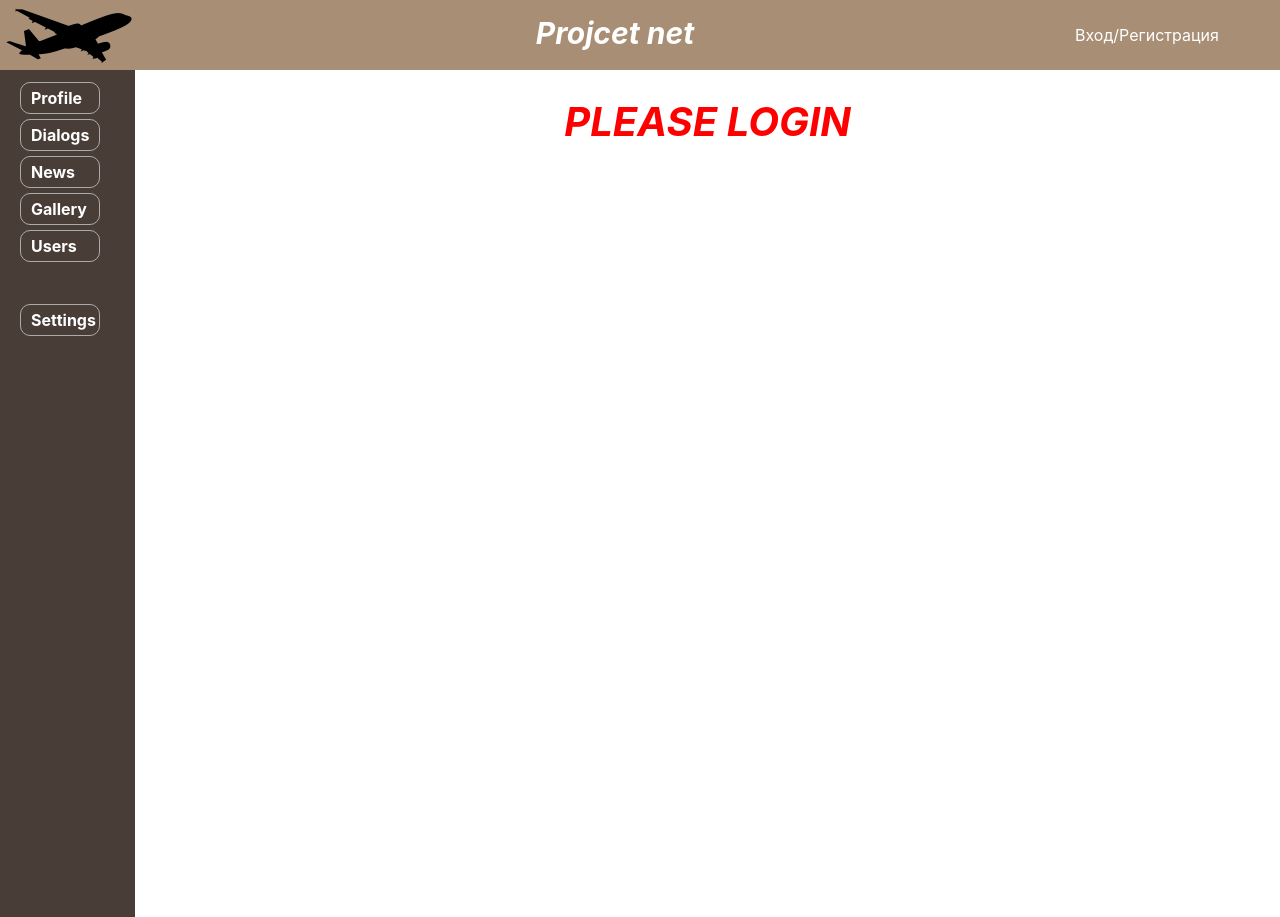
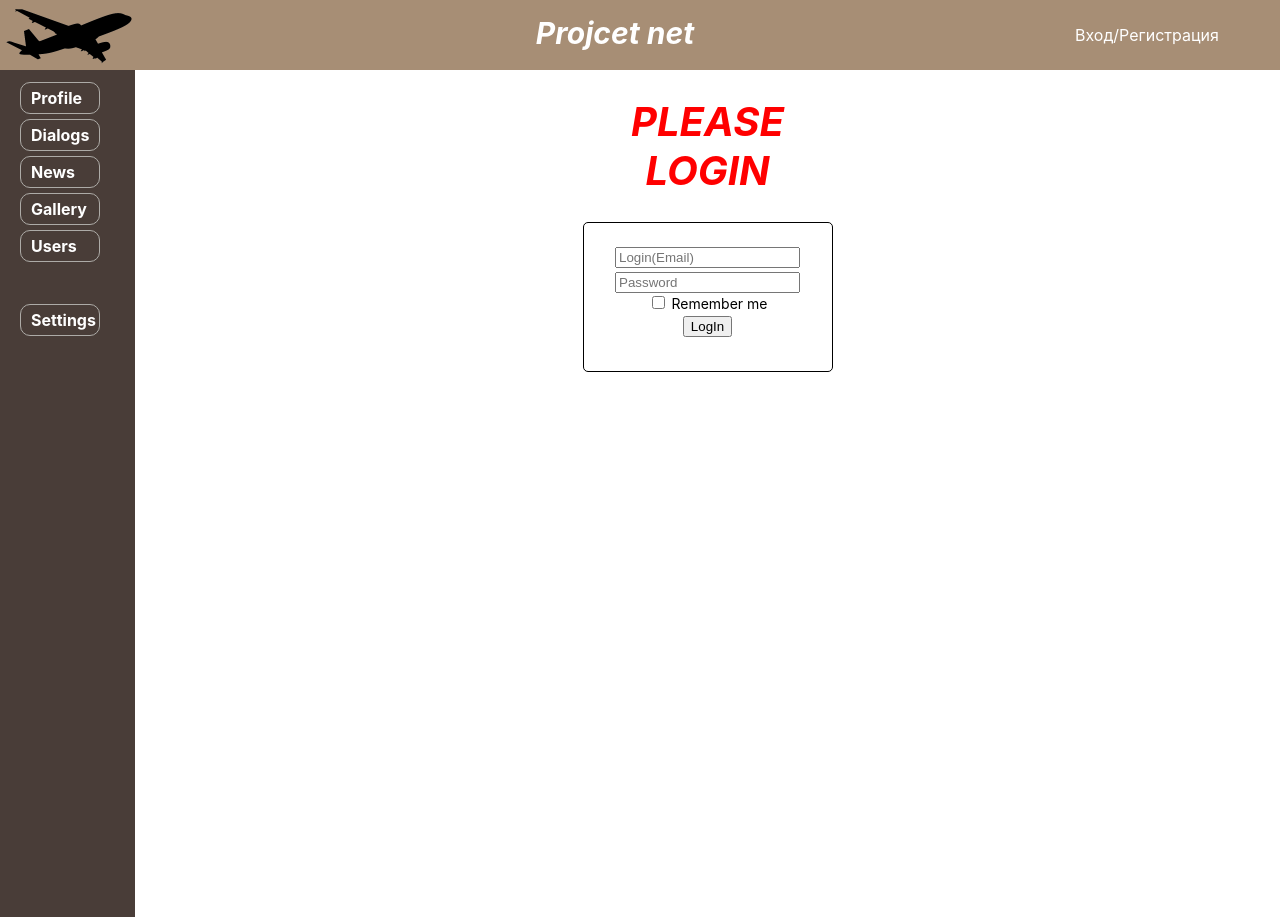
Before and after one commit to Priv-u/my-new-net, a React (Create React App) app: page /login in a window 1280 px wide. Built offline with nearby package versions, Linux system fonts and the light colour scheme; no server answers.

Commit message:
Зарефакторил добавление поста в профиль

```diff
--- a/src/components/Login/Login.jsx
+++ b/src/components/Login/Login.jsx
@@ -1,13 +1,42 @@
 import React from 'react';
 import s from './Login.module.css';
+import { reduxForm, Field } from 'redux-form';
+// import Field from 'redux-form/lib/Field';
+
+const LoginForm = (props) => {
+  // debugger;
+  return (
+    <form className={s.form} onSubmit={props.handleSubmit}>
+      <div>
+        <Field name={'login'} component={"input"} placeholder={'Login(Email)'} />
+      </div>
+      <div>
+        <Field name={'password'} component={"input"} placeholder={'Password'} />
+      </div>
+      <div className={s.remember}>
+        <Field name={'rememberMe'} component={"input"} type={"checkbox"} /> Remember me
+      </div>
+      <div>
+        <button>LogIn</button>
+      </div>
+    </form>
+  )
+}
+
+const LoginReduxForm = reduxForm({
+  form: 'login'
+})(LoginForm)
+
 
 const Login = (props) => {
+
+  const onSubmit = (formData) => {
+    console.log(formData);
+  }
   return (
-    <div >
-      <div className={s.login}>
-        <h1>PLEASE LOGIN</h1>
-      </div>
-
+    <div className={s.login} >
+      <h1>PLEASE LOGIN</h1>
+      <LoginReduxForm onSubmit={onSubmit} />
     </div >
   )
 }
--- a/src/components/Login/Login.module.css
+++ b/src/components/Login/Login.module.css
@@ -1,7 +1,31 @@
 .login {
+  display: grid;
+  grid-template-columns: 1fr 250px 1fr;
+  grid-template-rows: 3fr 150px 3fr;
+
   font-size: 20px;
   font-style: italic;
   font-weight: bold;
   color: red;
   text-align: center;
 }
+
+.form {
+  grid-column: 2/3;
+  grid-row: 2/3;
+  border: 1px solid black;
+  border-radius: 5px;
+  padding: 20px;
+}
+
+.login h1 {
+  grid-column: 2/3;
+  grid-row: 1/2;
+}
+
+.remember {
+  color: black;
+  font-size: 14px;
+  font-style: normal;
+  font-weight: normal;
+}
--- a/src/components/Profile/Profile.jsx
+++ b/src/components/Profile/Profile.jsx
@@ -3,6 +3,8 @@ import Preloader from "../common/Preloader/Preloader";
 import Post from './Post/Post';
 import ProfileInfo from "./ProfileInfo/ProfileInfo";
 import s from './Profile.module.css';
+import { reduxForm, Field } from "redux-form";
+
 
 
 const Profile = (props) => {
@@ -16,17 +18,41 @@ const Profile = (props) => {
 
   let postElementsUi = postElements.reverse();
 
-  let addPost = () => {
-    props.addPost();
+  // let addPost = () => {
+  //   props.addPost();
+  // }
+
+  // let onPostChange = (e) => {
+  //   let text = e.currentTarget.value;
+  //   props.updateNewPost(text);
+  // }
+
+  let addNewMessage = (values) => {
+    debugger;
+    props.addPost(values.newMessageBody);
   }
 
-  let onPostChange = (e) => {
-    let text = e.currentTarget.value;
-    props.updateNewPost(text);
-  }
   if (!props.profile) {
     return <Preloader />
   }
+
+  const AddMessageForm = (props) => {
+    return (
+      <form onSubmit={props.handleSubmit} >
+        <div >
+          <div className={s.newMessage}>
+            <Field name="newMessageBody" component="textarea" placeholder="Введите текст поста" />
+          </div>
+          <div className={s.newMessageButton}>
+            <button >Новый пост</button>
+          </div>
+        </div>
+      </form>
+    )
+  }
+
+  const AddMessageReduxForm = reduxForm({ form: "dialogAddMessageForm" })(AddMessageForm);
+
   return (
     <div>
       <ProfileInfo profile={props.profile}
@@ -34,18 +60,13 @@ const Profile = (props) => {
         updateStatus={props.updateStatus}
         myId={props.myId} />
 
-      <div className={s.newMessage}>
-        <textarea onChange={onPostChange} value={props.newPost} />
-
-        <div className={s.newMessageButton}>
-          <button onClick={addPost}>Новый пост</button>
-        </div>
-      </div>
+      <AddMessageReduxForm onSubmit={addNewMessage} />
       <div className={s.posts}>
         {postElementsUi}
       </div>
 
     </div>
   );
+  //TODO Зарефакторить на базе redux-form - внедрить форму и поменять ее обработку
 }
 export default Profile;
--- a/src/components/Profile/ProfileContainer.jsx
+++ b/src/components/Profile/ProfileContainer.jsx
@@ -1,6 +1,6 @@
 import React from "react";
 import { connect } from "react-redux";
-import { addLike, addPost, updateNewPost, setUserProfile, setProfile, getStatus, updateStatus } from './../../redux/profile-reducer';
+import { addLike, addPost, setUserProfile, setProfile, getStatus, updateStatus } from './../../redux/profile-reducer';
 import Profile from "./Profile";
 import { withRouter } from './../common/withRouter';
 import { withAuthNavigate } from "../../hoc/withAuthNavigate";
@@ -11,7 +11,7 @@ import { compose } from "redux";
 class ProfileContainer extends React.Component {
 
   componentDidMount() {
-    debugger;
+    // debugger;
 
     this.props.setProfile(this.props.myId, this.props.router.params.userId);
     this.props.getStatus(this.props.myId, this.props.router.params.userId);
@@ -39,8 +39,14 @@ let mapStateToProps = (state) => (
   }
 )
 
+// let addPost = (dispatch) => {
+//   return {
+//     addPost: (newMessageBody) => { dispatch(addPost(newMessageBody)) },
+//   }
+// }
+
 export default compose(
-  connect(mapStateToProps, { addPost, updateNewPost, addLike, setUserProfile, setProfile, getStatus, updateStatus }),
+  connect(mapStateToProps, { addPost, addLike, setUserProfile, setProfile, getStatus, updateStatus }),
   withRouter,
   withAuthNavigate,
 )(ProfileContainer);
--- a/src/components/Profile/ProfileInfo/ProfileInfo.jsx
+++ b/src/components/Profile/ProfileInfo/ProfileInfo.jsx
@@ -1,6 +1,5 @@
 import React from "react";
 import s from './../ProfileInfo/ProfileInfo.module.css';
-// import profileImage from './../../../images/mountains.jpg';
 import noPhoto from './../../../images/user.png';
 import ProfileStatus from "./ProfileStatus/ProfileStatus";
 
--- a/src/components/Profile/ProfileInfo/ProfileStatus/ProfileStatus.jsx
+++ b/src/components/Profile/ProfileInfo/ProfileStatus/ProfileStatus.jsx
@@ -27,7 +27,7 @@ class ProfileStatus extends React.Component {
       status: e.currentTarget.value
     })
   }
-
+  //TODO посмотреть использование React Final Form
   componentDidUpdate(prevProps, prevState) {
     if (prevProps.status !== this.props.status) {
       this.setState({
--- a/src/hoc/withAuthNavigate.jsx
+++ b/src/hoc/withAuthNavigate.jsx
@@ -16,5 +16,5 @@ export const withAuthNavigate = (Component) => {
   }
   let withAuthNavigateComponent = connect(mapStateToProps)(NavigateComponent);
   return withAuthNavigateComponent;
-  //TODO Добввить сюда mapStateToProps и обернуть функцию в connect для того, чтобы передать в нее isAuth
+
 }
--- a/src/redux/profile-reducer.js
+++ b/src/redux/profile-reducer.js
@@ -1,7 +1,6 @@
 import { profileAPI } from './../api/api';
 
 const ADD_POST = 'ADD-POST';
-const UPDATE_NEW_POST = 'UPDATE-NEW-POST';
 const ADD_LIKE_TO_POST = 'ADD-LIKE-TO-POST';
 const SET_USER_PROFILE = 'SET-USER-PROFILE';
 const SET_PROFILE_STATUS = 'SET-PROFILE-STATUS';
@@ -12,7 +11,6 @@ let initialState = {
     { id: 2, message: 'Второе сообщение', messageDate: '08/05/2022', likesCount: 0 }
 
   ],
-  newPost: '',
   profile: null,
   status: ''
 }
@@ -36,21 +34,15 @@ const profileReducer = (state = initialState, action) => {
       }
       let newPostText = {
         id: newPostId,
-        message: state.newPost,
+        message: action.newMessageBody,
         messageDate: String(now.day + '/' + now.month + '/' + now.year),
         likesCount: 0
       }
       return {
         ...state,
-        posts: [...state.posts, newPostText],
-        newPost: ''
+        posts: [...state.posts, newPostText]
       }
 
-    case UPDATE_NEW_POST:
-      return {
-        ...state,
-        newPost: action.newText
-      };
     case ADD_LIKE_TO_POST:
       return {
         ...state,
@@ -84,8 +76,7 @@ const profileReducer = (state = initialState, action) => {
 }
 
 
-export const addPost = (text) => ({ type: ADD_POST, text })
-export const updateNewPost = (newText) => ({ type: UPDATE_NEW_POST, newText })
+export const addPost = (newMessageBody) => ({ type: ADD_POST, newMessageBody })
 export const addLike = (postId) => ({ type: ADD_LIKE_TO_POST, postId })
 export const setUserProfile = (profile) => ({ type: SET_USER_PROFILE, profile })
 export const setStatus = (status) => ({ type: SET_PROFILE_STATUS, status })
@@ -109,7 +100,7 @@ export const getStatus = (myId, userId) => {
       userId = myId;
     }
     profileAPI.getProfileStatus(userId).then(data => {
-      debugger;
+      // debugger;
       dispatch(setStatus(data));
     })
   }
@@ -119,8 +110,8 @@ export const updateStatus = (status) => {
   return (dispatch) => {
     profileAPI.updateProfileStatus(status).then(data => {
       if (data.resultCode === 0)
-        debugger;
-      dispatch(setStatus(status));
+        // debugger;
+        dispatch(setStatus(status));
     })
   }
 }
--- a/src/redux/redux-store.js
+++ b/src/redux/redux-store.js
@@ -4,6 +4,7 @@ import dialogReducer from './dialog-reducer';
 import usersReducer from './users-reducer';
 import authReducer from './auth-reducer';
 import thunkMiddleware from 'redux-thunk';
+import { reducer as formReducer } from 'redux-form';
 
 
 let reducers = combineReducers(
@@ -11,7 +12,8 @@ let reducers = combineReducers(
     profilePage: profileReducer,
     dialogsPage: dialogReducer,
     usersPage: usersReducer,
-    auth: authReducer
+    auth: authReducer,
+    form: formReducer
   }
 
 );
```
